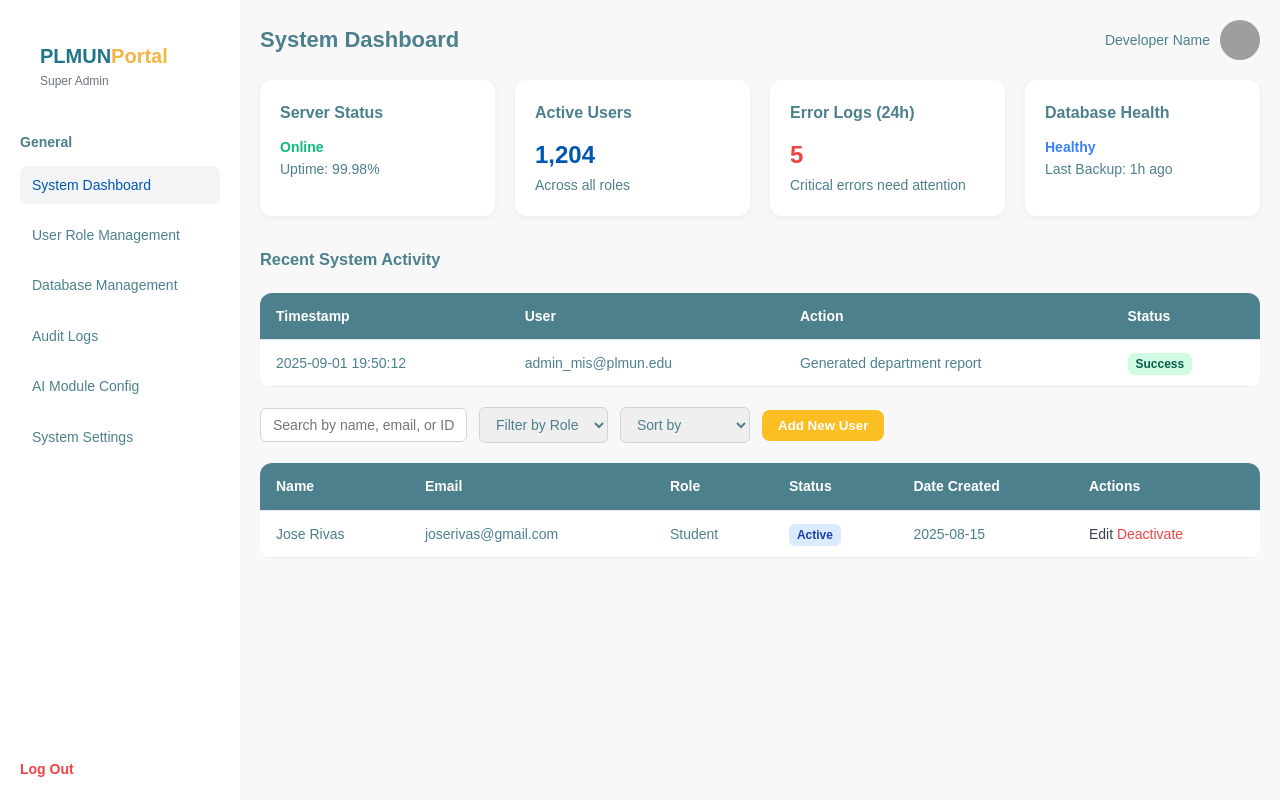
After one commit to MDCedeno/ai-powered-grading-system, a PHP site: page /views/super-admin/super-admin-dashboard.html in a window 1280 px wide. The commit adds this page. Run offline with PHP 8.4, Linux system fonts and the light colour scheme; grey boxes are pictures that could not be loaded.

Commit message:
Add Super Admin dashboard layout and styles; create new CSS and HTML files

```diff
--- a/ai-powered-grading-system/frontend/assets/css/style.css
+++ b/ai-powered-grading-system/frontend/assets/css/style.css
@@ -62,6 +62,12 @@ h1 {
   font-size: 42px;
   font-weight: bold;
   line-height: 1.3;
+}
+.divider {
+  margin: 20px 0;
+  gap: 10px;
+  padding-top: 10px;
+  border-bottom: 1px solid #fff;
 }
 /* Custom highlight colors */
 .plmun {
--- /dev/null
+++ b/ai-powered-grading-system/frontend/assets/css/superadmin.css
@@ -0,0 +1,250 @@
+/* ========= General Reset ========= */
+* {
+  margin: 0;
+  padding: 0;
+  box-sizing: border-box;
+  font-family: "Poppins", sans-serif;
+}
+
+body {
+  background: #f9fafb;
+  color: #333;
+  font-size: 14px;
+  line-height: 1.6;
+}
+
+/* ========= Sidebar ========= */
+.sidebar {
+  position: fixed;
+  top: 0;
+  left: 0;
+  width: 240px;
+  height: 100%;
+  background: #ffffff;
+  padding: 20px;
+  display: flex;
+  flex-direction: column;
+  justify-content: space-between;
+  color: #4d808d;
+  font-weight: 600;
+}
+
+.sidebar-header {
+  margin-bottom: 20px;
+  padding: inherit;
+}
+
+.sidebar-header .plmun {
+  color: #217589; /* PLMUN Blue */
+  font-weight: 700;
+  font-size: 20px;
+}
+
+.sidebar-header .portal {
+  color: #f3b642; /* Portal Yellow */
+  font-weight: 700;
+  font-size: 20px;
+}
+
+.role-label {
+  font-size: 12px;
+  color: #6b7280;
+  font-weight: 400;
+}
+
+.sidebar-nav ul {
+  list-style: none;
+}
+
+.sidebar-nav ul li {
+  margin: 12px 0;
+}
+
+.sidebar-nav ul li a {
+  text-decoration: none;
+  color: #4d808d;
+  font-weight: 500;
+  display: block;
+  padding: 8px 12px;
+  border-radius: 8px;
+  transition: background 0.2s ease;
+}
+
+.sidebar-nav ul li.active a,
+.sidebar-nav ul li a:hover {
+  background: #f3f4f6;
+  color: #0056b3;
+}
+
+.sidebar-footer {
+  margin-top: auto;
+}
+
+.sidebar-footer a {
+  text-decoration: none;
+  color: #ef4444;
+  font-weight: 600;
+}
+
+/* ========= Main Content ========= */
+.dashboard-container {
+  display: flex;
+}
+
+.main-content {
+  margin-left: 240px;
+  padding: 20px;
+  width: 100%;
+  height: 100vh;
+  background-color: #f8f8f8;
+  color: #4d808d;
+}
+
+.main-header {
+  display: flex;
+  justify-content: space-between;
+  align-items: center;
+  margin-bottom: 20px;
+}
+
+.main-header h1 {
+  font-size: 22px;
+  color: #4d808d;
+}
+
+.user-profile {
+  display: flex;
+  align-items: center;
+  gap: 10px;
+}
+
+.user-profile img {
+  width: 40px;
+  height: 40px;
+  border-radius: 50%;
+}
+
+/* ========= Cards ========= */
+.cards-container {
+  display: grid;
+  grid-template-columns: repeat(auto-fit, minmax(220px, 1fr));
+  gap: 20px;
+  margin-bottom: 30px;
+}
+
+.card {
+  background: #ffffff;
+  padding: 20px;
+  border-radius: 12px;
+  box-shadow: 0 2px 6px rgba(0, 0, 0, 0.05);
+}
+
+.card h4 {
+  font-size: 16px;
+  margin-bottom: 10px;
+  color: #4d808d;
+}
+
+.card p.metric {
+  font-size: 24px;
+  font-weight: bold;
+  color: #0056b3;
+}
+
+.card p.error {
+  color: #ef4444;
+}
+
+.status-online {
+  color: #10b981; /* green */
+  font-weight: bold;
+}
+
+.status-healthy {
+  color: #3b82f6;
+  font-weight: bold;
+}
+
+/* ========= Tables ========= */
+table {
+  width: 100%;
+  border-collapse: collapse;
+  background: #ffffff;
+  border-radius: 12px;
+  overflow: hidden;
+  margin-top: 20px;
+}
+
+table th,
+table td {
+  padding: 12px 16px;
+  text-align: left;
+  border-bottom: 1px solid #e5e7eb;
+}
+
+table th {
+  background: #4d808d;
+  font-weight: 600;
+  color: #fff;
+}
+
+.status-tag {
+  padding: 4px 8px;
+  border-radius: 6px;
+  font-size: 12px;
+  font-weight: 600;
+}
+
+.status-tag.success {
+  background: #d1fae5;
+  color: #065f46;
+}
+
+.status-tag.active {
+  background: #dbeafe;
+  color: #1e40af;
+}
+
+/* ========= Toolbar ========= */
+.toolbar {
+  display: flex;
+  gap: 12px;
+  margin: 20px 0;
+  align-items: center;
+}
+
+.toolbar input,
+.toolbar select {
+  padding: 8px 12px;
+  border: 1px solid #d1d5db;
+  border-radius: 6px;
+  font-size: 14px;
+  color: #4d808d;
+}
+
+.btn-primary {
+  background: #fbbf24; /* Portal Yellow */
+  color: #fff;
+  border: none;
+  padding: 8px 16px;
+  border-radius: 8px;
+  cursor: pointer;
+  font-weight: 600;
+  transition: 0.2s ease;
+}
+
+.btn-primary:hover {
+  background: #f59e0b;
+}
+
+.btn-icon {
+  background: transparent;
+  border: none;
+  cursor: pointer;
+  font-size: 14px;
+  color: #374151;
+}
+
+.btn-icon.danger {
+  color: #ef4444;
+}
--- /dev/null
+++ b/ai-powered-grading-system/frontend/views/super-admin/super-admin-dashboard.html
@@ -0,0 +1,159 @@
+<!DOCTYPE html>
+<html lang="en">
+  <head>
+    <meta charset="UTF-8" />
+    <meta name="viewport" content="width=device-width, initial-scale=1.0" />
+    <title>PLMUN Portal</title>
+    <link rel="stylesheet" href="../../assets/css/superadmin.css" />
+    <!-- PLMUN Logo -->
+    <link
+      rel="apple-touch-icon"
+      sizes="180x180"
+      href="../../assets/images/apple-touch-icon.png"
+    />
+    <link
+      rel="icon"
+      type="image/png"
+      sizes="32x32"
+      href="../../assets/images/favicon-32x32.png"
+    />
+    <link
+      rel="icon"
+      type="image/png"
+      sizes="16x16"
+      href="../../assets/images/favicon-16x16.png"
+    />
+    <link rel="manifest" href="../../assets/images/site.webmanifest" />
+  </head>
+  <body>
+    <div class="dashboard-container">
+      <!-- Sidebar -->
+      <aside class="sidebar">
+        <div class="sidebar-header">
+          <span class="plmun">PLMUN</span><span class="portal">Portal</span>
+          <p class="role-label">Super Admin</p>
+        </div>
+        <nav class="sidebar-nav">
+          <span class="nav-section-title">General</span>
+          <ul>
+            <li class="active"><a href="#dashboard">System Dashboard</a></li>
+            <li><a href="#user-roles">User Role Management</a></li>
+            <li><a href="#database">Database Management</a></li>
+            <li><a href="#audit-logs">Audit Logs</a></li>
+            <li><a href="#ai-config">AI Module Config</a></li>
+            <li><a href="#settings">System Settings</a></li>
+          </ul>
+        </nav>
+        <div class="sidebar-footer">
+          <a href="../login.html" class="logout">Log Out</a>
+        </div>
+      </aside>
+
+      <!-- Main Content -->
+      <main class="main-content">
+        <header class="main-header">
+          <h1>System Dashboard</h1>
+          <div class="user-profile">
+            <span>Developer Name</span>
+            <img src="../../assets/images/avatar.png" alt="User Avatar" />
+          </div>
+        </header>
+
+        <div class="content-body">
+          <!-- Dashboard Cards -->
+          <div class="cards-container">
+            <div class="card">
+              <h4>Server Status</h4>
+              <p class="status-online">Online</p>
+              <span>Uptime: 99.98%</span>
+            </div>
+            <div class="card">
+              <h4>Active Users</h4>
+              <p class="metric">1,204</p>
+              <span>Across all roles</span>
+            </div>
+            <div class="card">
+              <h4>Error Logs (24h)</h4>
+              <p class="metric error">5</p>
+              <span>Critical errors need attention</span>
+            </div>
+            <div class="card">
+              <h4>Database Health</h4>
+              <p class="status-healthy">Healthy</p>
+              <span>Last Backup: 1h ago</span>
+            </div>
+          </div>
+
+          <!-- Recent Activity -->
+          <div class="activity-log-widget">
+            <h3>Recent System Activity</h3>
+            <table>
+              <thead>
+                <tr>
+                  <th>Timestamp</th>
+                  <th>User</th>
+                  <th>Action</th>
+                  <th>Status</th>
+                </tr>
+              </thead>
+              <tbody>
+                <tr>
+                  <td>2025-09-01 19:50:12</td>
+                  <td>admin_mis@plmun.edu</td>
+                  <td>Generated department report</td>
+                  <td><span class="status-tag success">Success</span></td>
+                </tr>
+              </tbody>
+            </table>
+          </div>
+
+          <!-- User Management Toolbar + Table -->
+          <div class="toolbar">
+            <input type="text" placeholder="Search by name, email, or ID..." />
+            <select>
+              <option>Filter by Role</option>
+              <option>Super Admin</option>
+              <option>Admin</option>
+              <option>Professor</option>
+              <option>Student</option>
+            </select>
+            <select>
+              <option>Sort by</option>
+              <option>Name (A-Z)</option>
+              <option>Date Created</option>
+            </select>
+            <button class="btn-primary">Add New User</button>
+          </div>
+
+          <div class="user-table-container">
+            <table>
+              <thead>
+                <tr>
+                  <th>Name</th>
+                  <th>Email</th>
+                  <th>Role</th>
+                  <th>Status</th>
+                  <th>Date Created</th>
+                  <th>Actions</th>
+                </tr>
+              </thead>
+              <tbody>
+                <tr>
+                  <td>Jose Rivas</td>
+                  <td>joserivas@gmail.com</td>
+                  <td>Student</td>
+                  <td><span class="status-tag active">Active</span></td>
+                  <td>2025-08-15</td>
+                  <td>
+                    <button class="btn-icon">Edit</button>
+                    <button class="btn-icon danger">Deactivate</button>
+                  </td>
+                </tr>
+              </tbody>
+            </table>
+          </div>
+        </div>
+      </main>
+    </div>
+  </body>
+</html>
```
Also changed, not shown: ai-powered-grading-system/frontend/views/super-admin/dashboard.html (deleted, +0 -71 lines), ai-powered-grading-system/frontend/components/header.html (added).
